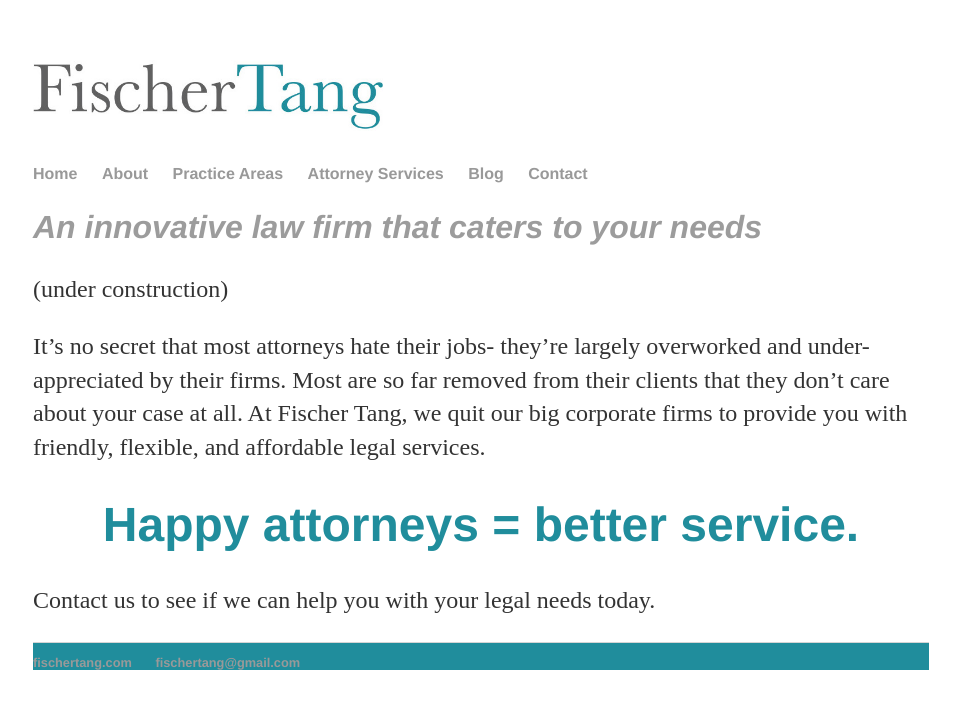
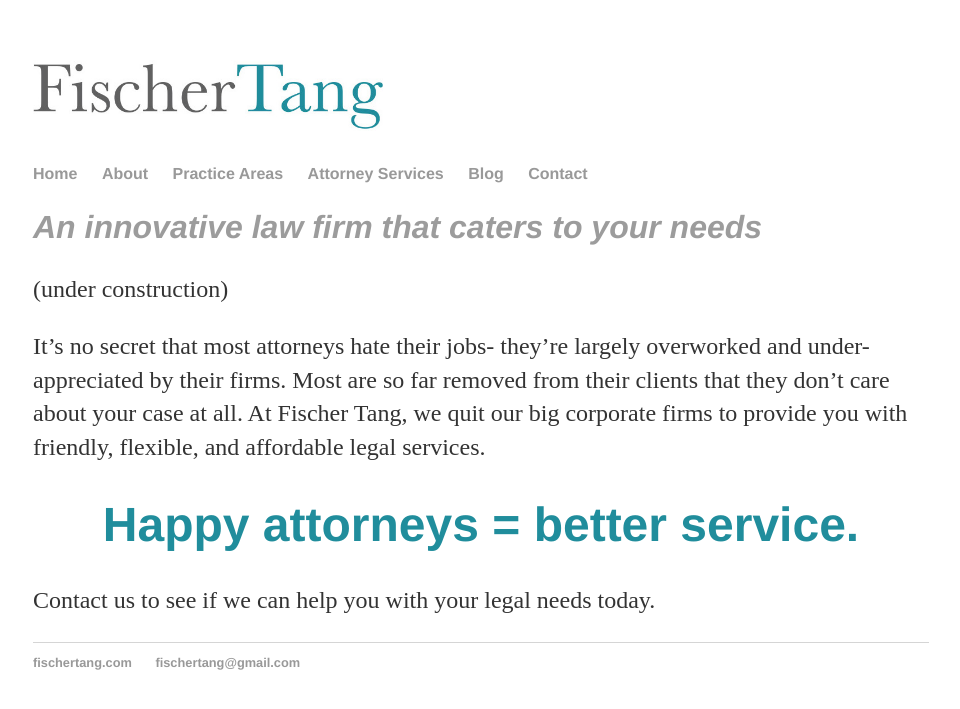
Before and after one commit to fischertang/fischertang.github.io, a Jekyll site: the page built from index.html, in a window 1280 px wide. Shown: the top 709 px of the page, without its empty margins (159-1119 px from the left). Built offline with Jekyll 4.4.1, drawn with Linux system fonts in a browser that asks for light colours.

Commit message:
Update main.css

```diff
--- a/css/main.css
+++ b/css/main.css
@@ -44,9 +44,7 @@ p {
 footer {
     border-top: 1px solid #d5d5d5;
     font-size: .8em;
-    background: #208d9c;
 }
-
 ul.posts {
     margin: 20px auto 40px;
     font-size: 1.5em;
```
